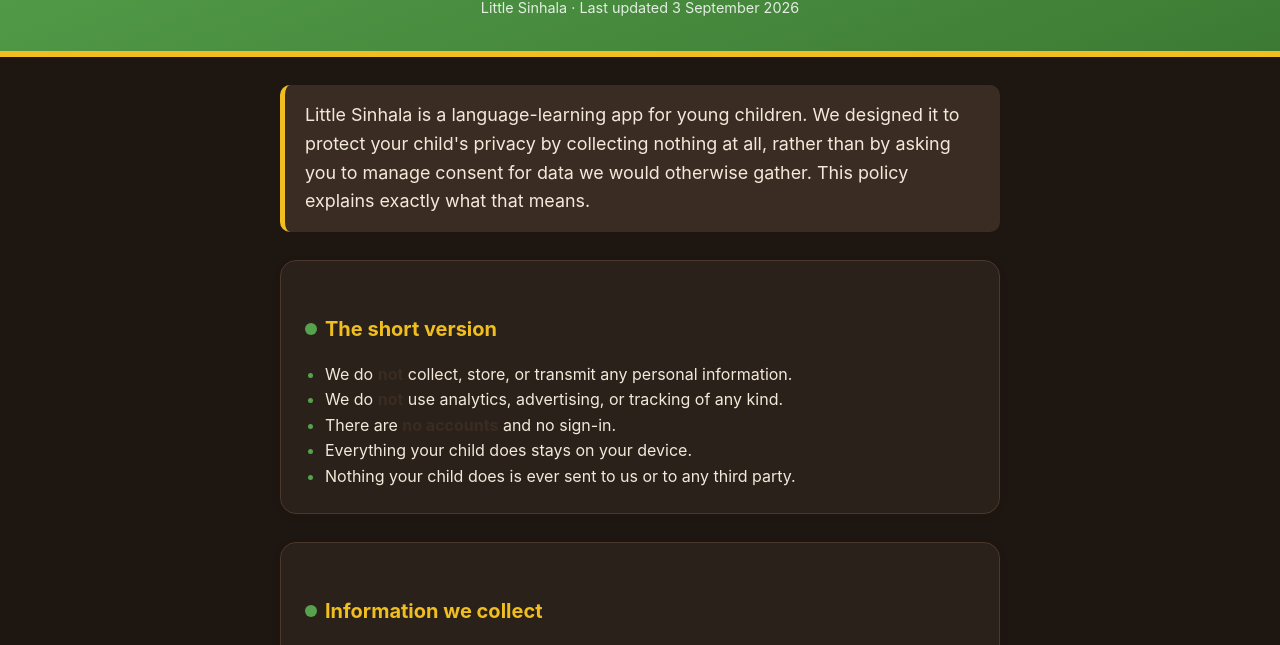
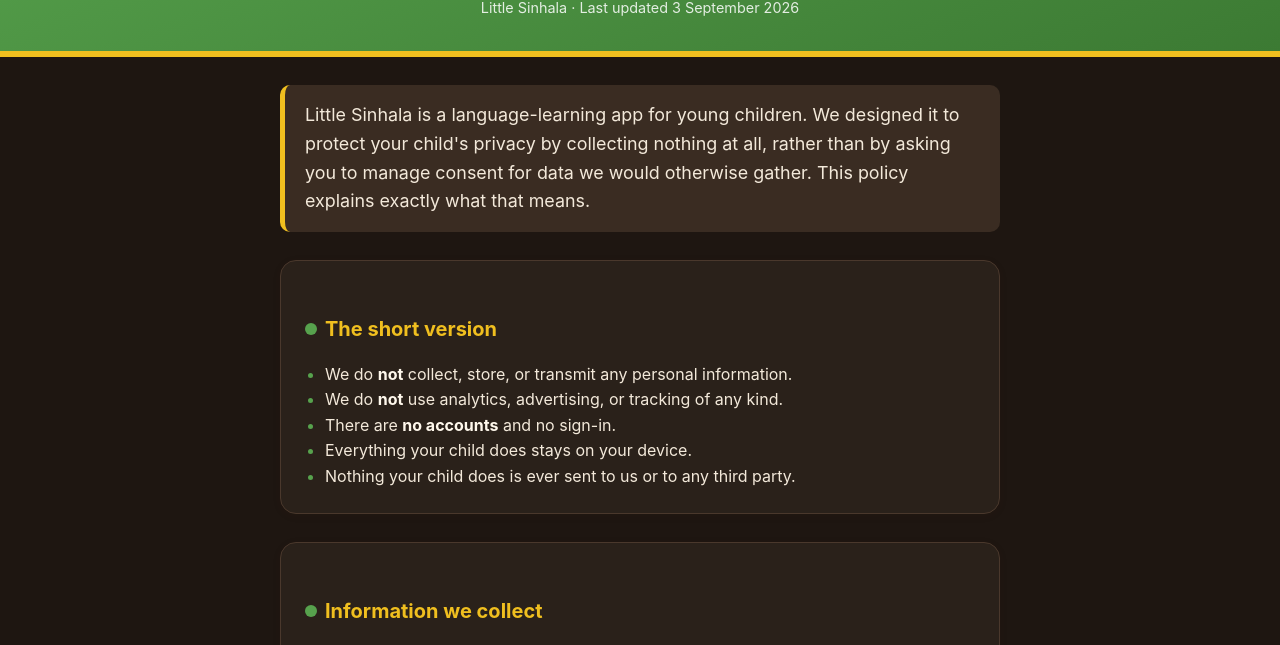
Before and after one commit to dinukasoysa/little-sinhala-docs, a plain HTML site: page privacy-policy.html in a window 1280 px wide. Shown: the part 155-800 px from the top of the page. Drawn offline with Linux system fonts and the dark colour scheme.

Commit message:
Fix unreadable bold text in dark mode

```diff
--- a/privacy-policy.html
+++ b/privacy-policy.html
@@ -83,7 +83,7 @@
       h2 { color: var(--gold); }
       a { color: #8fd07f; }
       a:hover { color: var(--gold); }
-      strong { color: var(--cream); }
+      strong { color: #fff8ec; }
       code { color: var(--gold); }
     }
   </style>
```
Also changed, not shown: support.html (+1 -1 lines).
